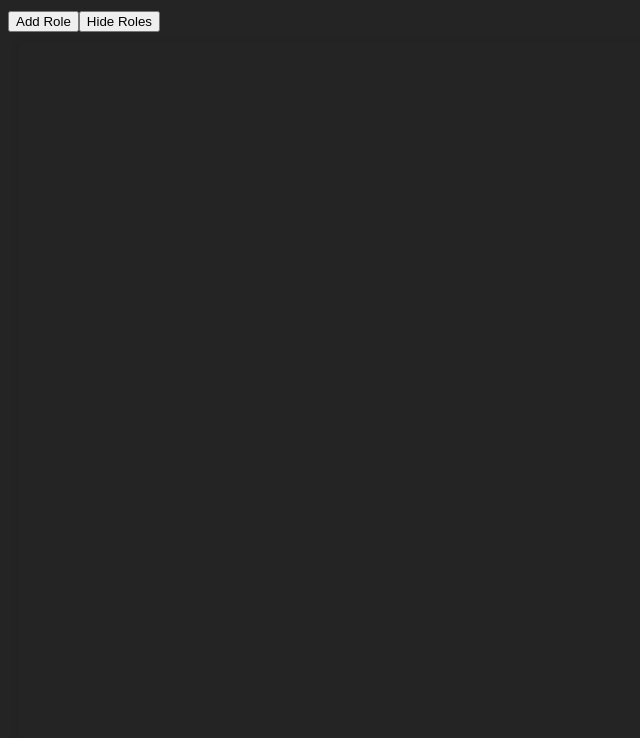
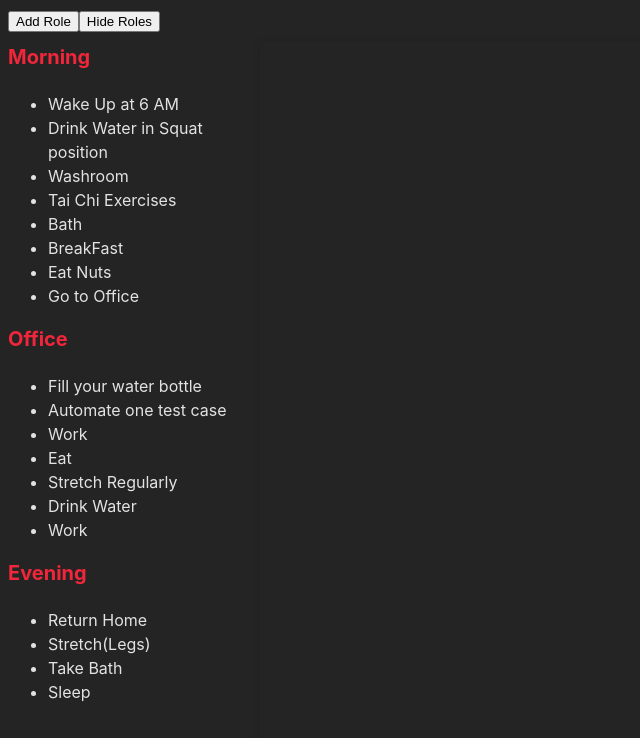
Before and after one commit to ajay2605/role-based-todo-react-js, a React (Vite) app: page / in a window 1280 px wide. Both pictures are taken after a click on the button "Show Roles". Shown: the top 738 px of the page, without its empty margins (0-640 px from the left). Built offline with nearby package versions, Linux system fonts and the light colour scheme.

Commit message:
Added Habits list

```diff
--- a/src/App.css
+++ b/src/App.css
@@ -1,76 +1,11 @@
-/* #root {
-  max-width: 1280px;
-  margin: 0 auto;
-  padding: 2rem;
-  text-align: center;
+.container{
+  display: flex;
 }
 
-.logo {
-  height: 6em;
-  padding: 1.5em;
-  will-change: filter;
-  transition: filter 300ms;
-}
-.logo:hover {
-  filter: drop-shadow(0 0 2em #646cffaa);
-}
-.logo.react:hover {
-  filter: drop-shadow(0 0 2em #61dafbaa);
+.habits-list{
+  width: 30%;
 }
 
-@keyframes logo-spin {
-  from {
-    transform: rotate(0deg);
-  }
-  to {
-    transform: rotate(360deg);
-  }
+.todos-component{
+  width: 200vh;
 }
-
-@media (prefers-reduced-motion: no-preference) {
-  a:nth-of-type(2) .logo {
-    animation: logo-spin infinite 20s linear;
-  }
-} */
-/*
-.card {
-  padding: 2em;
-} */
-
-/* .read-the-docs {
-  color: #888;
-} */
-
-.header-container {
-  display: flex;
-  justify-content: space-between;
-  align-items: center;
-  padding: 20px;
-  background-color: #333;/* Background color for the header */
-  color: white; /* Text color */
-}
-
-.header-text {
-  margin: 0; /* Remove default margin */
-  font-size: 24px; /* Larger font size for the header */
-}
-
-.add-role-component {
-  padding: 10px 20px; /* Padding inside the button */
-  background-color: #4CAF50; /* Background color for the button */
-  color: white; /* Text color */
-  border: none; /* No border */
-  border-radius: 5px; /* Rounded corners */
-  cursor: pointer; /* Pointer cursor on hover */
-  font-size: 16px; /* Text size */
-  transition: background-color 0.3s ease; /* Smooth transition for hover effect */
-}
-
-.add-role-component:hover {
-  background-color: #45a049; /* Darker background color on hover */
-  box-shadow: 0 4px 8px rgba(0, 0, 0, 0.2); /* Shadow on hover */
-}
-
-.add-role-component:focus {
-  outline: none; /* Remove default focus outline */
-}
--- a/src/App.jsx
+++ b/src/App.jsx
@@ -1,50 +1,99 @@
-import React, { useState, useEffect } from 'react';
-import Todo from './components/Todo';
-import { v4 as uuidv4 } from 'uuid'; // Importing UUID library to generate unique identifiers
-
+import React, { useState, useEffect } from "react";
+import Todo from "./components/Todo";
+import { v4 as uuidv4 } from "uuid"; // Importing UUID library to generate unique identifiers
+import "./App.css";
 
 function App() {
   const [roles, setRoles] = useState([]);
-  const [todoVisible, setTodoVisible] = useState(false); // State to manage visibility
+  const [todoVisible, setTodoVisible] = useState(false);
 
   // Load roles from local storage on component mount
   useEffect(() => {
-    const storedRoles = JSON.parse(localStorage.getItem('roles')) || [];
+    const storedRoles = JSON.parse(localStorage.getItem("roles")) || [];
     setRoles(storedRoles);
   }, []);
 
   // Save roles to local storage whenever roles state changes
   useEffect(() => {
-    localStorage.setItem('roles', JSON.stringify(roles));
+    localStorage.setItem("roles", JSON.stringify(roles));
   }, [roles]);
 
   const handleAddRoleClick = () => {
-    const roleName = prompt("Please enter the name for the new role:", "Role Name");
-    if (roleName) { // Check if a name was entered
-      setRoles(prevRoles => [
+    const roleName = prompt(
+      "Please enter the name for the new role:",
+      "Role Name"
+    );
+    if (roleName) {
+      // Check if a name was entered
+      setRoles((prevRoles) => [
         ...prevRoles,
         {
           id: uuidv4(),
           name: roleName,
-          isFavorited:false  // Use the entered name
-        }
+          isFavorited: false, // Use the entered name
+        },
       ]);
     }
   };
 
   const handleToggleTodoVisibility = () => {
-    setTodoVisible(prevVisible => !prevVisible); // Toggle visibility
+    setTodoVisible((prevVisible) => !prevVisible); // Toggle visibility
   };
-
   return (
     <>
       <div className="header-container">
-        <button type="button" className="add-role-component" onClick={handleAddRoleClick}>Add Role</button>
+        <button
+          type="button"
+          className="add-role-component"
+          onClick={handleAddRoleClick}
+        >
+          Add Role
+        </button>
         <button type="button" onClick={handleToggleTodoVisibility}>
           {todoVisible ? "Hide Roles" : "Show Roles"}
         </button>
       </div>
-      {todoVisible && <Todo roles={roles} setRoles={setRoles}/>} {/* Render Todo only if visible */}
+      <div className="container">
+        <div className="habits-list">
+          {todoVisible && (
+            <>
+              <h3 style={{ textAlign: 'left', marginTop:'10px', color:'#f1263a'}}>Morning</h3>
+
+              <ul>
+                <li>Wake Up at 6 AM</li>
+                <li>Drink Water in Squat position</li>
+                <li>Washroom</li>
+                <li>Tai Chi Exercises</li>
+                <li>Bath</li>
+                <li>BreakFast</li>
+                <li>Eat Nuts</li>
+                <li>Go to Office</li>
+              </ul>
+
+              <h3 style={{ textAlign: 'left', marginTop:'10px', color:'#f1263a' }}>Office</h3>
+              <ul>
+                <li>Fill your water bottle</li>
+                <li>Automate one test case</li>
+                <li>Work</li>
+                <li>Eat</li>
+                <li>Stretch Regularly</li>
+                <li>Drink Water</li>
+                <li>Work</li>
+              </ul>
+              <h3 style={{ textAlign: 'left', marginTop:'10px', color:'#f1263a' }}>Evening</h3>
+              <ul>
+                <li>Return Home</li>
+                <li>Stretch(Legs)</li>
+                <li>Take Bath</li>
+                <li>Sleep</li>
+              </ul>
+            </>
+          )}
+        </div>
+        <div className="todos-component">
+          {todoVisible && <Todo roles={roles} setRoles={setRoles} />}
+        </div>
+      </div>
     </>
   );
 }
```
